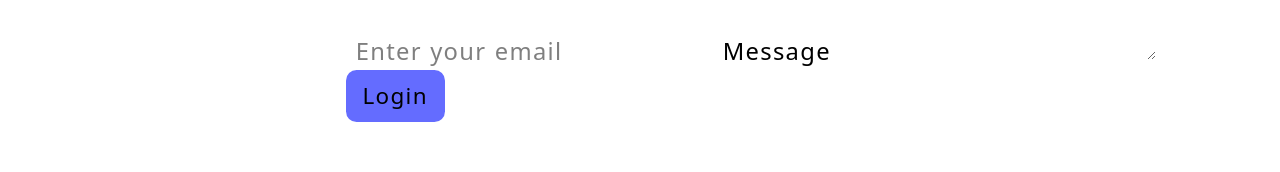
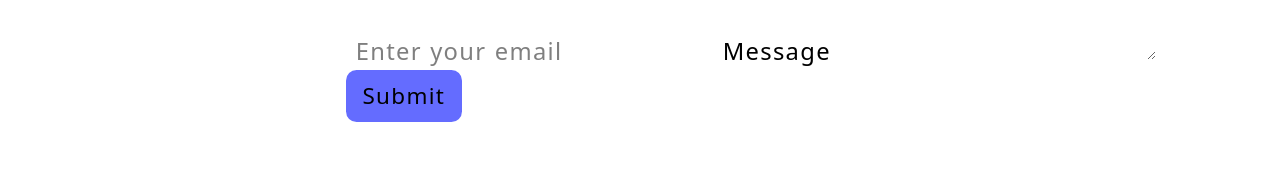
Before and after one commit to Naveen4222/MERN-Stack-Development, a React (Vite) app in the folder client/: page /contact in a window 1280 px wide. Shown: the part 588-760 px from the top of the page. Built offline with nearby package versions, Linux system fonts and the light colour scheme.

Commit message:
Contact connected to backend

```diff
--- a/client/src/Pages/Contact.jsx
+++ b/client/src/Pages/Contact.jsx
@@ -1,32 +1,56 @@
 import { useState } from "react";
 
-export const Contact = ()=>{
+export const Contact = () => {
 
-    const [contact,setContact] = useState({
-        username:"",
-        email:"",
-        message:""
+    const [contact, setContact] = useState({
+        username: "",
+        email: "",
+        message: ""
     })
 
-    const handleInputChange = (e)=>{
+    const handleInputChange = (e) => {
         let name = e.target.name;
         let value = e.target.value;
 
         setContact({
             ...contact,
-            [name]:value
+            [name]: value
         })
     }
 
-    const handleFormSubmit = (e)=>{
+    const handleFormSubmit = async (e) => {
         event.preventDefault(e);
         console.log(contact);
+        try {
+            const response = await fetch(`http://localhost:5000/contact`, {
+                method: "Post",
+                headers: {
+                    "Content-Type": "application/json"
+                },
+                body: JSON.stringify(contact)
+            });
+            console.log(contact);
+
+            if (response.ok) {
+                setContact({
+                    username: "",
+                    email: "",
+                    message: ""
+                });
+
+
+            }
+
+        }
+        catch (e) {
+            console.log(e)
+        }
     }
     return (
         <>
-       <div className="container">
+            <div className="container">
                 <div>
-                    <img src="./images/login.png" alt="Image Loading" width="400" height="500"/>
+                    <img src="./images/login.png" alt="Image Loading" width="400" height="500" />
                 </div>
                 <div>
                     <form onSubmit={handleFormSubmit}>
@@ -38,7 +62,7 @@ export const Contact = ()=>{
                         <textarea name="message" id="message" rows="10" cols="20" value={contact.message} onChange={handleInputChange}></textarea>
                     </form>
                     <div>
-                        <button type="submit" onClick={handleFormSubmit}>Login</button>
+                        <button type="submit" onClick={handleFormSubmit}>Submit</button>
                     </div>
                 </div>
             </div>
```
